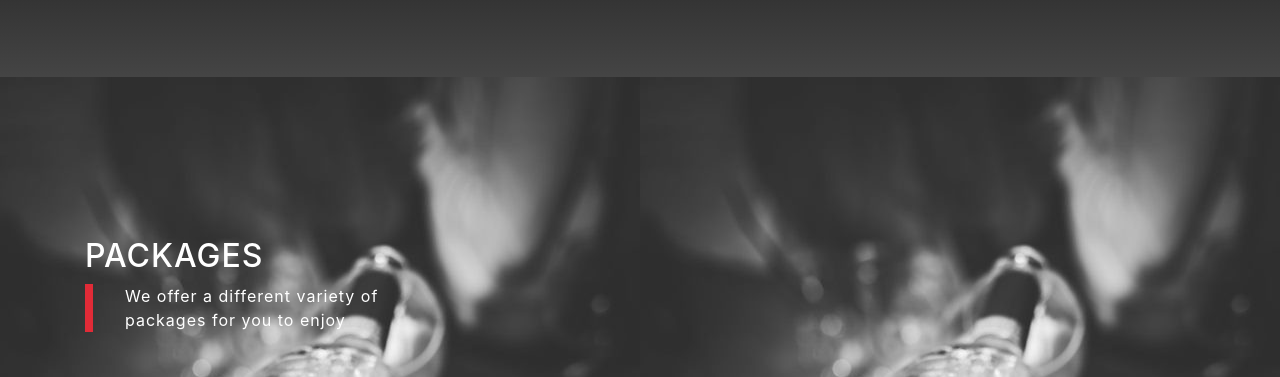
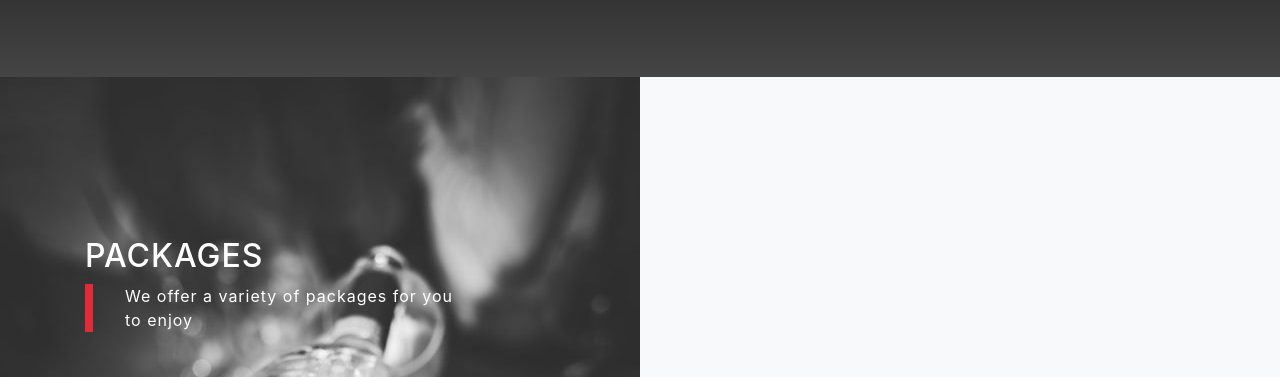
Before and after one commit to KilianHoefman/PointFinal, a website with bundled scripts: page index.html in a window 1280 px wide. Shown: the part 1173-1550 px from the top of the page. Built offline with nearby package versions, Linux system fonts and the light colour scheme; a script that the page names is missing.

Commit message:
test
test

Co-Authored-By: kilianhoef <kilianhoef@users.noreply.github.com>

```diff
--- a/index.html
+++ b/index.html
@@ -108,7 +108,7 @@
   </section>
 
   <!-- Projects Section -->
-  <section id="projects" class="projects-section bg-light" style="background-image: url(../img/ruinartportret.jpg); background-repeat: ;">
+  <section id="projects" class="projects-section bg-light" style="background-image: url(../img/ruinartportret.jpg); background-repeat: no-repeat;">
     <div class="container">
 
       <!-- Featured Project Row -->
@@ -117,7 +117,7 @@
         <div class="col-xl-4 col-lg-5">
           <h2 class="text-white">PACKAGES</h2>
           <div class="featured-text text-center text-lg-left text-white">
-            <p>We offer a different variety of packages for you to enjoy</p>
+            <p>We offer a variety of packages for you to enjoy</p>
           </div>
         </div>
       </div>
```
